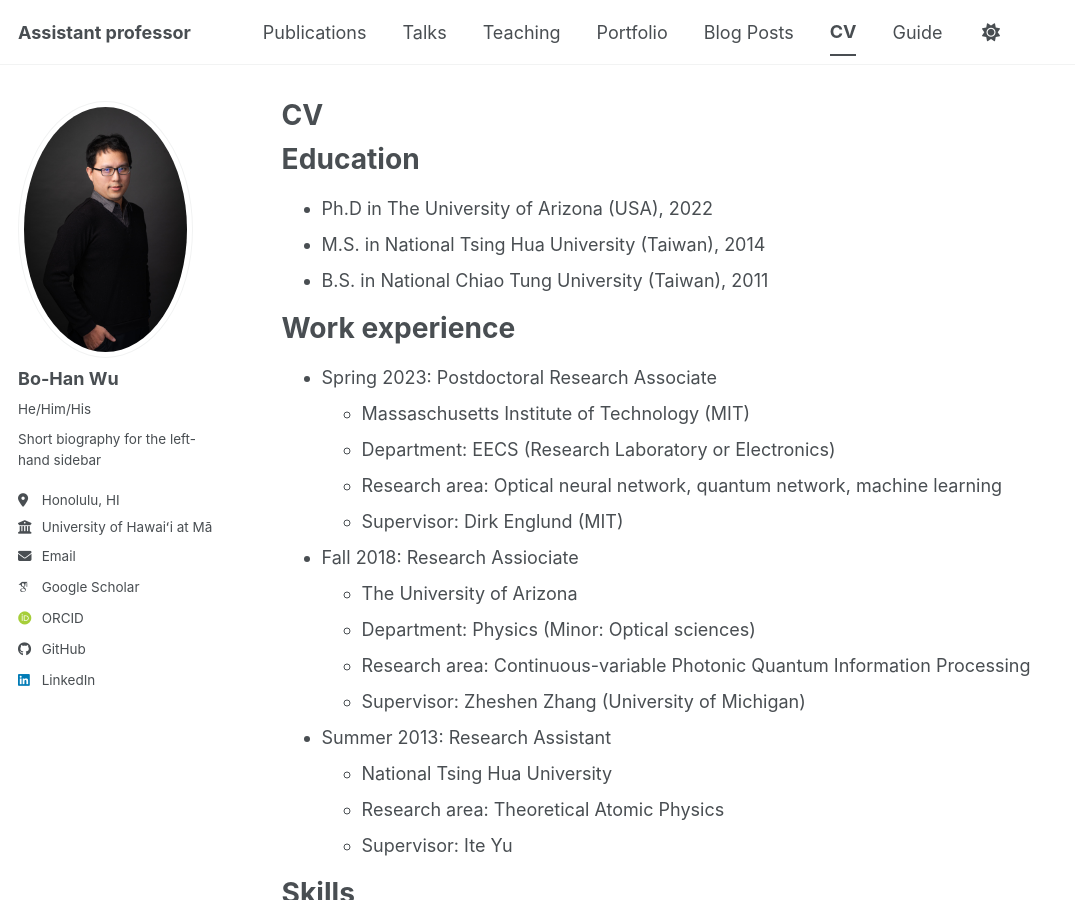
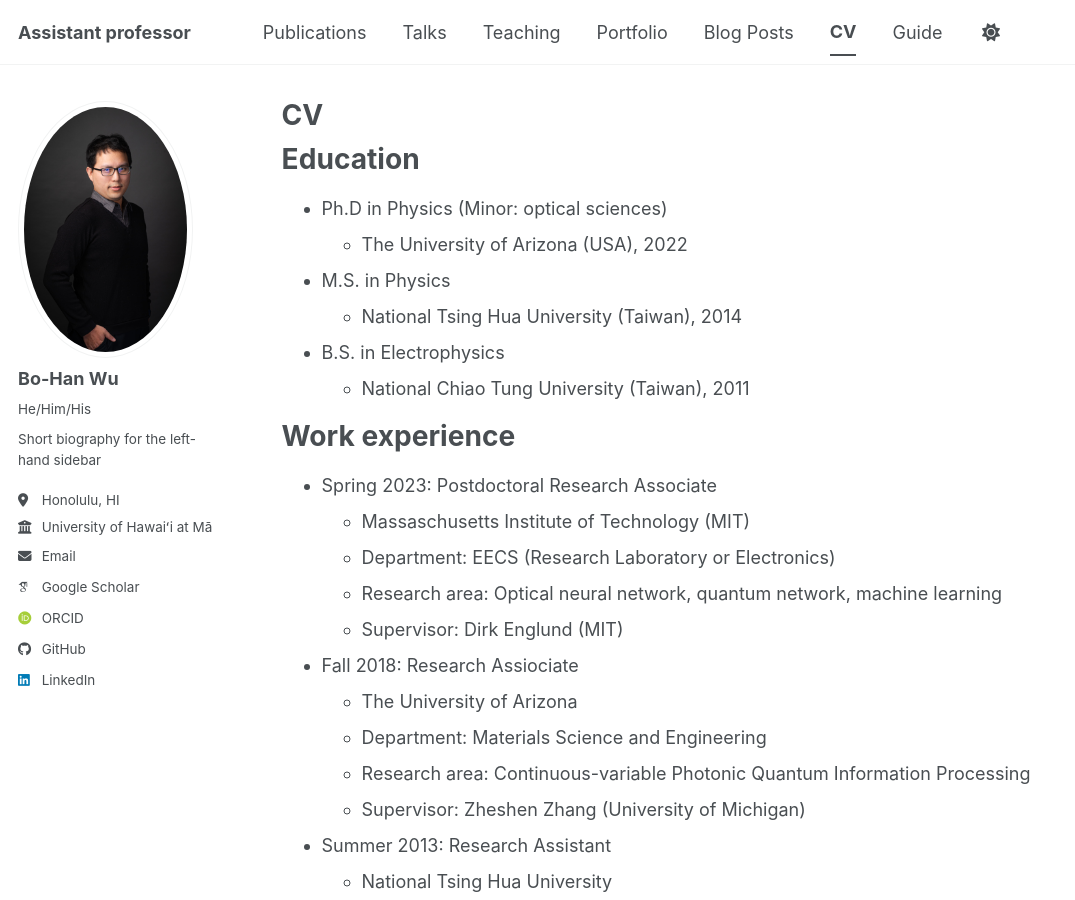
Before and after one commit to go705/go705.github.io, a Jekyll site: the page built from _pages/cv.md, in a window 1280 px wide and 900 px high. Shown: the whole window, without its empty margins (0-1075 px from the left). Built offline with Jekyll 4.4.1, drawn with Linux system fonts in a browser that asks for light colours; some web fonts are replaced; a script bundle is joined from its source files by our own code; library files that are not in the unit come from our copies.

Commit message:
Update cv.md

```diff
--- a/_pages/cv.md
+++ b/_pages/cv.md
@@ -11,9 +11,12 @@ redirect_from:
 
 Education
 ======
-* Ph.D in The University of Arizona (USA), 2022
-* M.S. in National Tsing Hua University (Taiwan), 2014
-* B.S. in National Chiao Tung University (Taiwan), 2011
+* Ph.D in Physics (Minor: optical sciences)
+  * The University of Arizona (USA), 2022
+* M.S. in Physics
+  * National Tsing Hua University (Taiwan), 2014
+* B.S. in Electrophysics
+  * National Chiao Tung University (Taiwan), 2011
 
 Work experience
 ======
@@ -25,7 +28,7 @@ Work experience
 
 * Fall 2018: Research Assiociate
   * The University of Arizona
-  * Department: Physics (Minor: Optical sciences)
+  * Department: Materials Science and Engineering
   * Research area: Continuous-variable Photonic Quantum Information Processing
   * Supervisor: Zheshen Zhang (University of Michigan)
 
```
